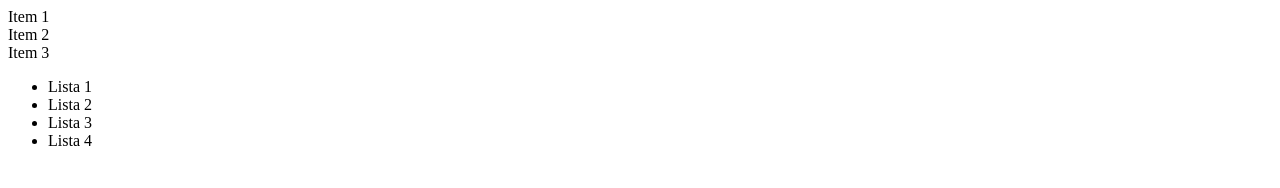
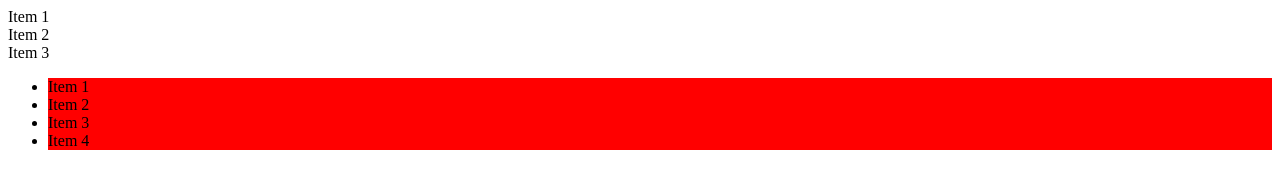
Before and after one commit to Cnsgnicole/FLOB, a plain HTML site: page Clase-mys-13_05/clase13-05.html in a window 1280 px wide. Drawn offline with Linux system fonts and the light colour scheme.

Commit message:
Funciona el punto 2 :DDDDDDD
jijijojo

```diff
--- a/Clase-mys-13_05/clase13-05.html
+++ b/Clase-mys-13_05/clase13-05.html
@@ -23,10 +23,6 @@
         <div>Item 3</div>
     </div>
     <ul>
-        <li>Lista 1</li>
-        <li>Lista 2</li>
-        <li>Lista 3</li>
-        <li>Lista 4</li>
     </ul>
     <script src="clase13-05.js"></script>
 </body>
--- a/Clase-mys-13_05/clase13-05.js
+++ b/Clase-mys-13_05/clase13-05.js
@@ -24,11 +24,13 @@
 //console.log(ejemploNodeList);
 
 //PUNTO 2
-const listaDesordenado = document.getElementsByTagName("ul");
-
-const elementos=["","","",""];
-elementos.forEach(function(elementos){
+//array con los strings para cada elemento Li
+const mensajes=["Item 1","Item 2","Item 3","Item 4"];
+let listaDesordenado = document.querySelector("ul");
+for(i=0;i<mensajes.length;i++){
+    //creación de los Li e inserción en el dom, contenido dentro de cada Li y estilo
     const nuevoLi=document.createElement("li");
     listaDesordenado.append(nuevoLi);
-    nuevoLi.style.backgroundColor="red"
-});
+    nuevoLi.textContent=mensajes[i];
+    nuevoLi.style.backgroundColor="red";
+}
```
